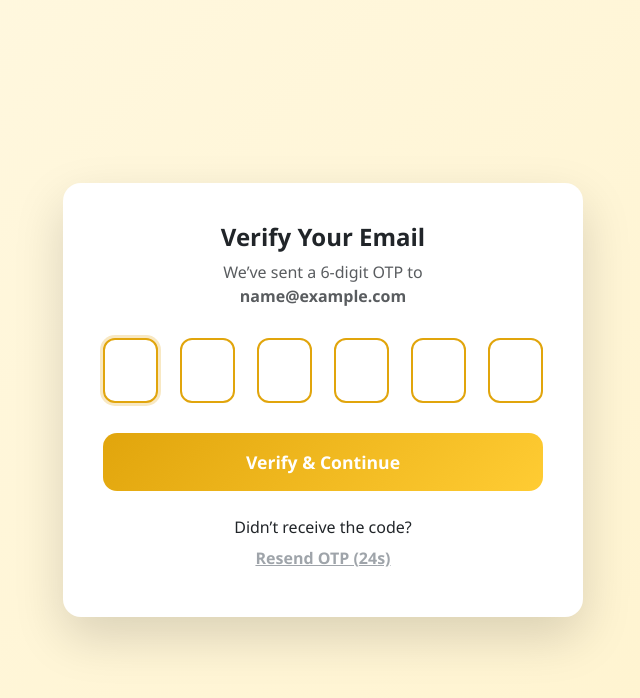
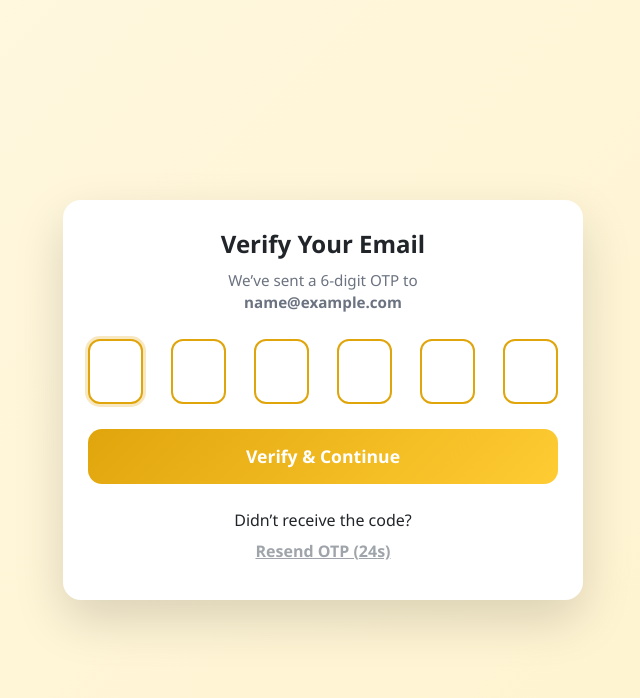
Before and after one commit to Harika67-coder285/proj-infosys, a Django app: template templates/verify_otp.html in a window 1280 px wide. Shown: the top 698 px of the page, without its empty margins (317-957 px from the left). Run offline with Django 5.2, Linux system fonts and the light colour scheme; the template is opened without the code that fills it: most values are stand-ins (such as "Sample title", 1, 10 or a date in 2020); some libraries are stand-ins or nearby versions.

Commit message:
Update verify_otp.html

```diff
--- a/templates/verify_otp.html
+++ b/templates/verify_otp.html
@@ -10,69 +10,101 @@
 
 <style>
 body{
-  background:linear-gradient(135deg,#fff8e1,#fff3cd);
-  font-family:"Segoe UI",system-ui;
+  background: linear-gradient(135deg,#fff8e1,#fff3cd);
+  font-family: "Segoe UI", system-ui;
+  margin: 0;
+  padding: 0;
 }
 
 .otp-wrapper{
-  min-height:100vh;
-  display:flex;
-  justify-content:center;
-  align-items:center;
-  padding:20px;
+  min-height: 100vh;
+  display: flex;
+  justify-content: center;
+  align-items: center;
+  padding: 20px;
 }
 
 .otp-card{
-  background:#fff;
-  width:100%;
-  max-width:520px;
-  border-radius:18px;
-  padding:40px;
-  box-shadow:0 20px 50px rgba(0,0,0,.15);
-  text-align:center;
+  background: #fff;
+  width: 90%;
+  max-width: 520px;
+  border-radius: 18px;
+  padding: 30px 25px;
+  box-shadow: 0 20px 50px rgba(0,0,0,.15);
+  text-align: center;
+}
+
+.otp-card h4{
+  font-weight: 700;
+  margin-bottom: 10px;
+}
+
+.otp-card p{
+  color: #6b7280;
+  font-size: 0.95rem;
 }
 
 .otp-boxes{
-  display:flex;
-  justify-content:space-between;
-  gap:10px;
-  margin:30px 0;
+  display: flex;
+  justify-content: space-between;
+  gap: 12px;
+  margin: 25px 0;
+  flex-wrap: wrap; /* wrap on small screens */
 }
 
 .otp-box{
-  width:55px;
-  height:65px;
-  font-size:28px;
-  text-align:center;
-  border-radius:12px;
-  border:2px solid rgb(225,165,12);
-  outline:none;
-  font-weight:600;
+  flex: 1 1 45px; /* grow/shrink */
+  min-width: 45px;
+  max-width: 55px;
+  height: 65px;
+  font-size: 28px;
+  text-align: center;
+  border-radius: 12px;
+  border: 2px solid rgb(225,165,12);
+  outline: none;
+  font-weight: 600;
 }
 
 .otp-box:focus{
-  box-shadow:0 0 0 3px rgba(225,165,12,.25);
+  box-shadow: 0 0 0 3px rgba(225,165,12,.25);
 }
 
 .verify-btn{
-  height:58px;
-  border-radius:14px;
-  background:linear-gradient(135deg,rgb(225,165,12),#ffcc33);
-  color:white;
-  font-weight:700;
-  border:none;
-  font-size:1.1rem;
+  height: 55px;
+  border-radius: 14px;
+  background: linear-gradient(135deg,rgb(225,165,12),#ffcc33);
+  color: white;
+  font-weight: 700;
+  border: none;
+  font-size: 1.1rem;
 }
 
 .shake{
-  animation:shake .3s;
+  animation: shake .3s;
 }
+
 @keyframes shake{
   0%{transform:translateX(0)}
   25%{transform:translateX(-6px)}
   50%{transform:translateX(6px)}
   75%{transform:translateX(-6px)}
   100%{transform:translateX(0)}
+}
+
+/* Small devices */
+@media (max-width:480px){
+  .otp-box{
+    height: 55px;
+    font-size: 24px;
+    flex: 1 1 40px;
+  }
+  .otp-card{
+    padding: 20px 15px;
+  }
+  .verify-btn{
+    font-size: 1rem;
+    height: 50px;
+  }
 }
 </style>
 </head>
@@ -82,11 +114,8 @@ body{
 <div class="otp-wrapper">
   <div class="otp-card">
 
-<h4 class="fw-bold">Verify Your Email</h4>
-<p class="text-muted">
-We’ve sent a 6-digit OTP to<br>
-<strong>{{ email }}</strong>
-</p>
+    <h4>Verify Your Email</h4>
+    <p>We’ve sent a 6-digit OTP to<br><strong>{{ email }}</strong></p>
 
     <form id="otpForm">
       {% csrf_token %}
@@ -140,7 +169,6 @@ boxes.forEach((box,i)=>{
     if(box.value && boxes[i+1]) boxes[i+1].focus();
     updateOtp();
   });
-
   box.addEventListener("keydown",e=>{
     if(e.key==="Backspace" && !box.value && boxes[i-1]){
       boxes[i-1].focus();
```
Lines whose indentation alone changed are shown as unchanged.
